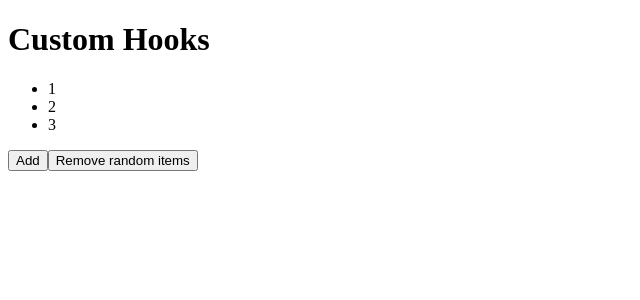
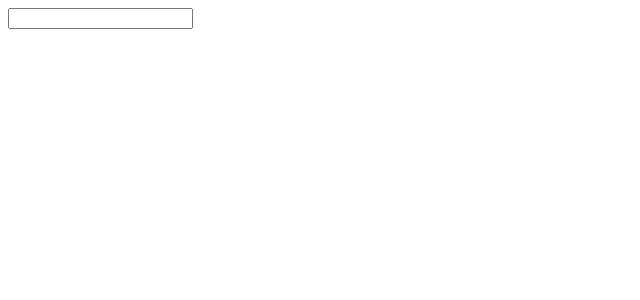
Before and after one commit to aman-kumar-rai/custom_hooks, a React (Vite) app: page / in a window 1280 px wide. Shown: the top 300 px of the page, without its empty margins (0-640 px from the left). Built offline with nearby package versions, Linux system fonts and the light colour scheme.

Commit message:
Create useFocus hook

```diff
--- a/src/components/App/App.jsx
+++ b/src/components/App/App.jsx
@@ -1,34 +1,19 @@
-import { useArray } from "../../hooks/index.jsx";
+import { useFocus } from "../../hooks/index.jsx";
 
 const App = () => {
-    const {
-        value,
-        push,
-        removeByIndex
-    } = useArray([1, 2, 3]);
 
-    const handleClickAdd = () => {
-        push(Math.round(Math.random() * 100))
-    }
+    const [ref, isFocused] = useFocus();
 
-    const handleClickRemove = () => {
-        const index = Math.round(Math.random() * (value.length - 1));
-        console.log(index);
-        removeByIndex(index);
-    }
 
     return (
         <div>
-            <h1>Custom Hooks</h1>
-            <ul>
-                {value.map(item => (
-                    <li key={item}>{item}</li>
-                ))}
-            </ul>
-            <button onClick={handleClickAdd}>Add</button>
-            <button onClick={handleClickRemove}>Remove random items</button>
+            <input ref={ref} />
+            {isFocused && (
+                <p>User is about to type</p>
+            )}
         </div>
     )
+
 }
 
 export default App;
--- a/src/hooks/index.jsx
+++ b/src/hooks/index.jsx
@@ -9,6 +9,7 @@ import useEffectOnce from "./useEffectOnce/useEffectOnce";
 import useIsMounted from "./useIsMounted/useIsMounted";
 import useClickOutside from "./useClickOutside/useClickOutside";
 import useArray from "./useArray/useArray";
+import useFocus from "./useFocus/useFocus";
 
 export {
     useCount,
@@ -21,5 +22,6 @@ export {
     useEffectOnce,
     useIsMounted,
     useClickOutside,
-    useArray
+    useArray,
+    useFocus
 }
--- /dev/null
+++ b/src/hooks/useFocus/useFocus.jsx
@@ -0,0 +1,35 @@
+import { useState, useRef, useCallback } from "react";
+
+const useFocus = () => {
+    const [isFocused, setIsFocused] = useState(false);
+    const ref = useRef(null);
+
+    const handleFocus = useCallback(() => {
+        setIsFocused(true);
+    }, []);
+
+    const handleBlur = useCallback(() => {
+        setIsFocused(false);
+    }, []);
+
+    const inputRefCallback = useCallback((domNode) => {
+
+        // if the ref was already attached to a domNode before, cleaning up events
+        if (ref.current) {
+            ref.current.removeEventListener("focus", handleFocus);
+            ref.current.removeEventListener("blur", handleBlur);
+        }
+
+        // attaching event handlers to new dom node on which ref callback is used
+        if (domNode) {
+            domNode.addEventListener("focus", handleFocus);
+            domNode.addEventListener("blur", handleBlur);
+            ref.current = domNode;
+        }
+
+    }, [handleFocus, handleBlur])
+
+    return [inputRefCallback, isFocused];
+}
+
+export default useFocus;
```
